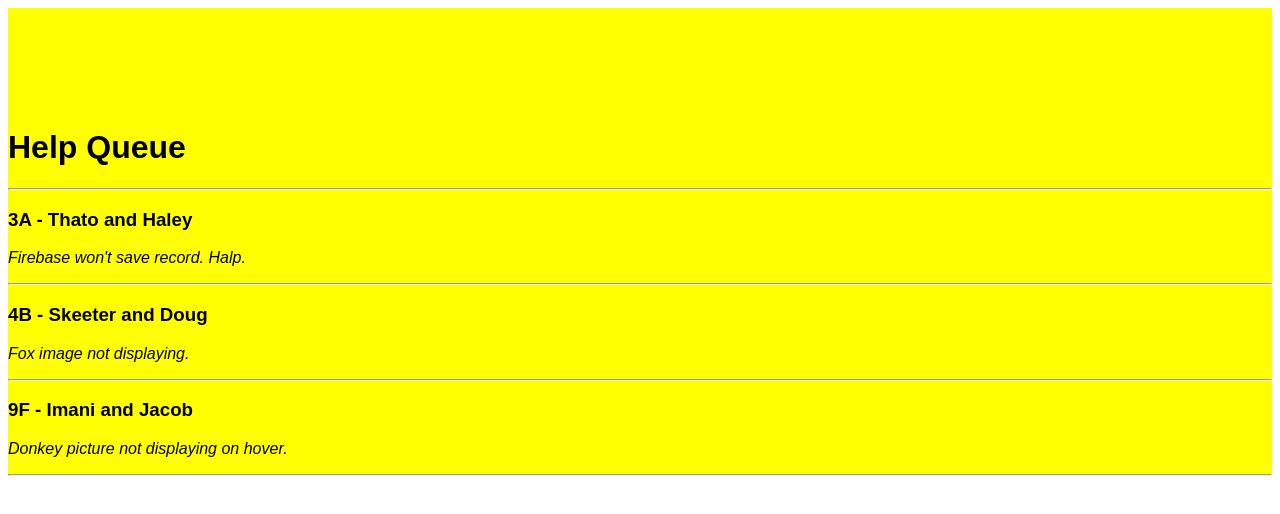
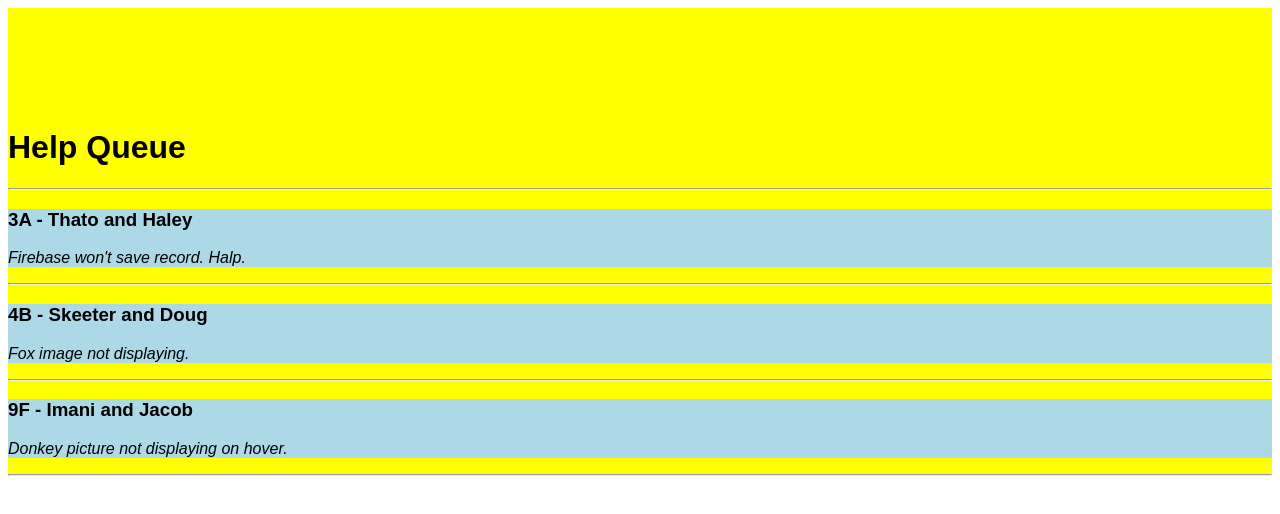
Before and after one commit to step818/my-first-react-app, a React app: page / in a window 1280 px wide. Shown: the top 514 px of the page. Built offline with nearby package versions, Linux system fonts and the light colour scheme.

Commit message:
added css hover to ticket

```diff
--- a/package.json
+++ b/package.json
@@ -14,7 +14,8 @@
   "dependencies": {
     "prop-types": "^15.5.10",
     "react": "^15.5.4",
-    "react-dom": "^15.5.4"
+    "react-dom": "^15.5.4",
+    "styled-jsx": "^3.2.1"
   },
   "devDependencies": {
     "babel-core": "^6.24.1",
--- a/src/components/Ticket.jsx
+++ b/src/components/Ticket.jsx
@@ -4,8 +4,18 @@ import PropTypes from 'prop-types';
 function Ticket(props) {
   return (
     <div>
-      <h3>{props.location} - {props.names}</h3>
-      <p><em>{props.issue}</em></p>
+      <style jsx>{`
+        .color-toggle {
+          background-color: lightblue;
+        }
+        .color-toggle:hover {
+          background-color: pink;
+        }
+      `}</style>
+      <div className="color-toggle">
+        <h3>{props.location} - {props.names}</h3>
+        <p><em>{props.issue}</em></p>
+      </div>
       <hr/>
     </div>
   );
--- a/src/components/TicketList.jsx
+++ b/src/components/TicketList.jsx
@@ -17,7 +17,7 @@ var masterTicketList = [
     location: '9F',
     issue: 'Donkey picture not displaying on hover.'
   }
-]
+];
 
 function TicketList() {
   return(
--- a/webpack.config.js
+++ b/webpack.config.js
@@ -51,7 +51,8 @@ module.exports = {
             "react",
           ],
           plugins: [
-            "react-hot-loader/babel"
+            "react-hot-loader/babel",
+            "styled-jsx/babel"
           ]
         }
       }
```
Also changed, not shown: 1 other file (tests, documents, lock files or other folders).
